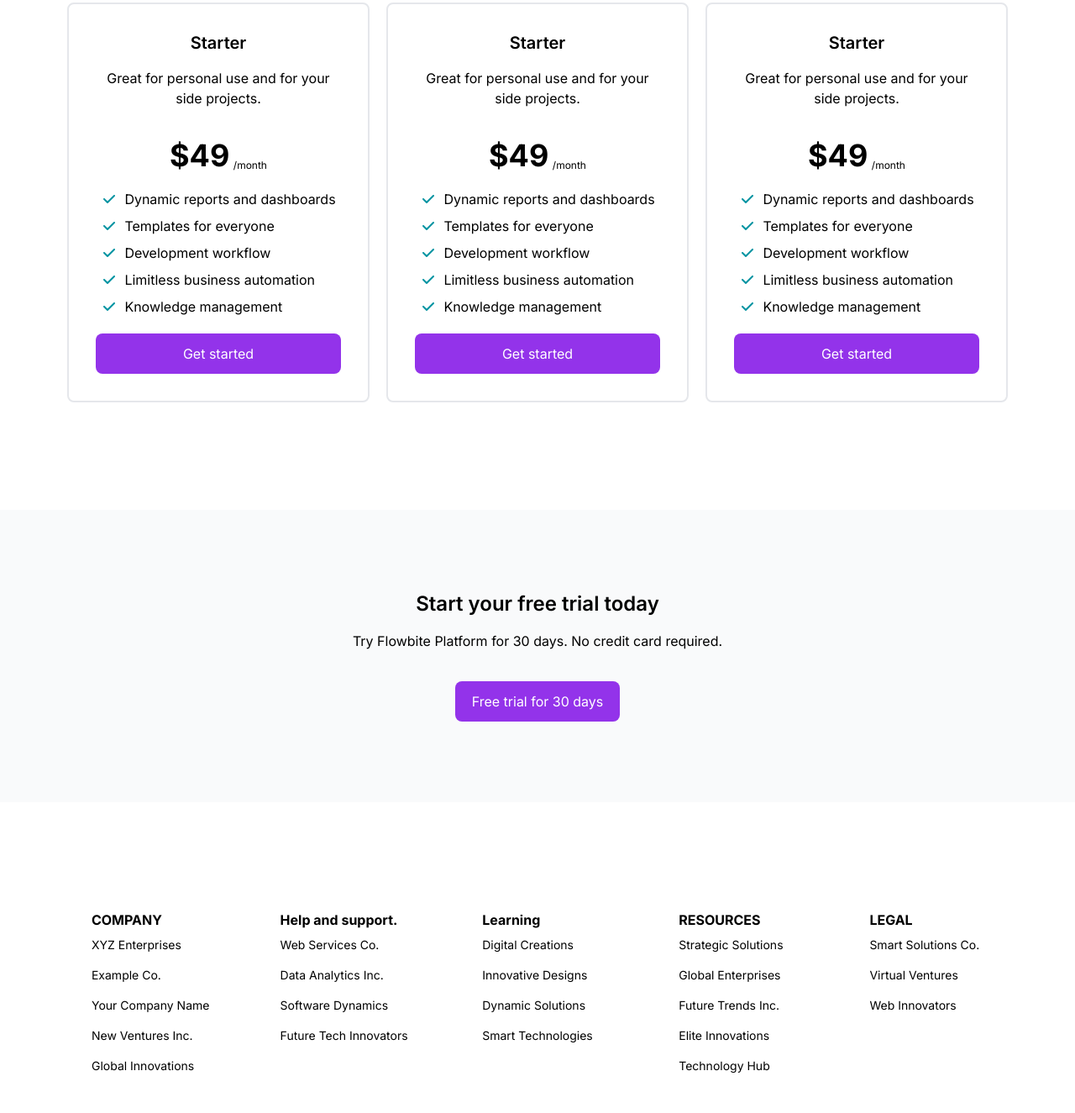
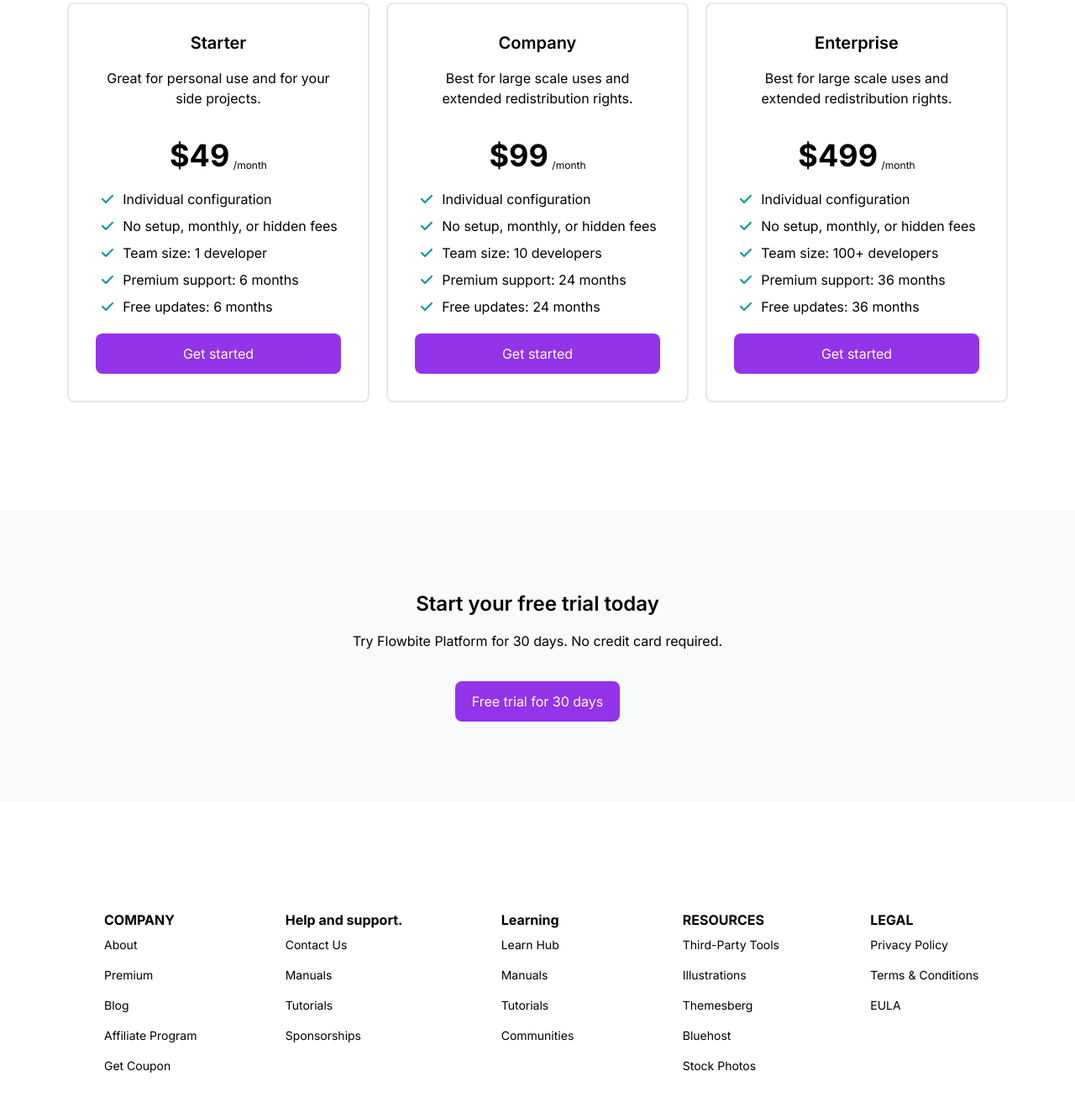
Before and after one commit to nilladri/Landwind, a plain HTML site: page index.html in a window 1280 px wide. Shown: the part 3155-4480 px from the top of the page at 84% size. Drawn offline with nearby package versions, Linux system fonts and the light colour scheme.

Commit message:
developer

```diff
--- a/index.html
+++ b/index.html
@@ -320,25 +320,25 @@
                 <ul class="space-y-2">
                     <li class="flex gap-2">
                         <img src="./images/icons/check.svg" alt="">
-                        <span>Dynamic reports and dashboards</span>
+                        <span>Individual configuration</span>
                     </li>
                     <li class="flex gap-2 mt-5">
                         <img src="./images/icons/check.svg" alt="">
-                        <span>Templates for everyone</span>
+                        <span>No setup, monthly, or hidden fees</span>
                     </li>
                     <li class="flex gap-2 mt-5">
                          <img src="./images/icons/check.svg" alt="">
-                        <span>Development workflow</span>
+                        <span>Team size: 1 developer</span>
                     </li>
 
                     <li class="flex gap-2 mt-5">
                         <img src="./images/icons/check.svg" alt="">
-                        <span>Limitless business automation</span>
+                        <span>Premium support: 6 months</span>
                     </li>
 
                     <li class="flex gap-2 mt-5">
                         <img src="./images/icons/check.svg" alt="">
-                        <span>Knowledge management</span>
+                        <span>Free updates: 6 months</span>
                     </li>
 
                 </ul>
@@ -346,35 +346,35 @@
             </div>
             <!-- card-two -->
             <div class="card border-2 p-[32px] flex flex-col items-center rounded-lg">
-                <h3 class="text-xl font-semibold ">Starter</h3>
+                <h3 class="text-xl font-semibold ">Company</h3>
 
-                <p class="py-[16px] text-center">Great for personal use and for your side projects.</p>
+                <p class="py-[16px] text-center">Best for large scale uses and extended redistribution rights.</p>
 
                 <div class="my-5">
-                    <h2 ><span class="text-4xl font-bold" >$49</span > <sub>/month</sub></h2>
+                    <h2 ><span class="text-4xl font-bold" >$99</span > <sub>/month</sub></h2>
                 </div>
                 <ul class="space-y-2">
                     <li class="flex gap-2">
                         <img src="./images/icons/check.svg" alt="">
-                        <span>Dynamic reports and dashboards</span>
+                        <span>Individual configuration</span>
                     </li>
                     <li class="flex gap-2 mt-5">
                         <img src="./images/icons/check.svg" alt="">
-                        <span>Templates for everyone</span>
+                        <span>No setup, monthly, or hidden fees</span>
                     </li>
                     <li class="flex gap-2 mt-5">
                          <img src="./images/icons/check.svg" alt="">
-                        <span>Development workflow</span>
+                        <span>Team size: 10 developers</span>
                     </li>
 
                     <li class="flex gap-2 mt-5">
                         <img src="./images/icons/check.svg" alt="">
-                        <span>Limitless business automation</span>
+                        <span>Premium support: 24 months</span>
                     </li>
 
                     <li class="flex gap-2 mt-5">
                         <img src="./images/icons/check.svg" alt="">
-                        <span>Knowledge management</span>
+                        <span>Free updates: 24 months</span>
                     </li>
 
                 </ul>
@@ -382,35 +382,35 @@
             </div>
             <!-- card-three -->
             <div class="card border-2 p-[32px] flex flex-col items-center rounded-lg">
-                <h3 class="text-xl font-semibold ">Starter</h3>
+                <h3 class="text-xl font-semibold ">Enterprise</h3>
 
-                <p class="py-[16px] text-center">Great for personal use and for your side projects.</p>
+                <p class="py-[16px] text-center">Best for large scale uses and extended redistribution rights.</p>
 
                 <div class="my-5">
-                    <h2 ><span class="text-4xl font-bold" >$49</span > <sub>/month</sub></h2>
+                    <h2 ><span class="text-4xl font-bold" >$499</span > <sub>/month</sub></h2>
                 </div>
                 <ul class="space-y-2">
                     <li class="flex gap-2">
                         <img src="./images/icons/check.svg" alt="">
-                        <span>Dynamic reports and dashboards</span>
+                        <span>Individual configuration</span>
                     </li>
                     <li class="flex gap-2 mt-5">
                         <img src="./images/icons/check.svg" alt="">
-                        <span>Templates for everyone</span>
+                        <span>No setup, monthly, or hidden fees</span>
                     </li>
                     <li class="flex gap-2 mt-5">
                          <img src="./images/icons/check.svg" alt="">
-                        <span>Development workflow</span>
+                        <span>Team size: 100+ developers</span>
                     </li>
 
                     <li class="flex gap-2 mt-5">
                         <img src="./images/icons/check.svg" alt="">
-                        <span>Limitless business automation</span>
+                        <span>Premium support: 36 months</span>
                     </li>
 
                     <li class="flex gap-2 mt-5">
                         <img src="./images/icons/check.svg" alt="">
-                        <span>Knowledge management</span>
+                        <span>Free updates: 36 months</span>
                     </li>
 
                 </ul>
@@ -453,43 +453,44 @@
 
 <div>
     <p class="font-bold">COMPANY</p>
-    <p class="py-2 text-sm">XYZ Enterprises</p>
-    <p class="py-2 text-sm">Example Co.</p>
-    <p class="py-2 text-sm">Your Company Name</p>
-    <p class="py-2 text-sm">New Ventures Inc.</p>
-    <p class="py-2 text-sm">Global Innovations</p>
+    <p class="py-2 text-sm">About</p>
+    <p class="py-2 text-sm">Premium</p>
+    <p class="py-2 text-sm">Blog</p>
+    <p class="py-2 text-sm">Affiliate Program</p>
+    <p class="py-2 text-sm">Get Coupon</p>
 </div>
 
 <div>
     <p class="font-bold">Help and support.</p>
-    <p class="py-2 text-sm">Web Services Co.</p>
-    <p class="py-2 text-sm">Data Analytics Inc.</p>
-    <p class="py-2 text-sm">Software Dynamics</p>
-    <p class="py-2 text-sm">Future Tech Innovators</p>
+    <p class="py-2 text-sm">Contact Us</p>
+    <p class="py-2 text-sm">Manuals</p>
+    <p class="py-2 text-sm">Tutorials</p>
+    <p class="py-2 text-sm">Sponsorships</p>
 </div>
 
 <div>
     <p class="font-bold">Learning</p>
-    <p class="py-2 text-sm">Digital Creations</p>
-    <p class="py-2 text-sm">Innovative Designs</p>
-    <p class="py-2 text-sm">Dynamic Solutions</p>
-    <p class="py-2 text-sm">Smart Technologies</p>
+    <p class="py-2 text-sm">Learn Hub</p>
+    <p class="py-2 text-sm">Manuals</p>
+    <p class="py-2 text-sm">Tutorials</p>
+    <p class="py-2 text-sm">Communities</p>
+
 </div>
 
 <div>
     <p class="font-bold">RESOURCES</p>
-    <p class="py-2 text-sm">Strategic Solutions</p>
-    <p class="py-2 text-sm">Global Enterprises</p>
-    <p class="py-2 text-sm">Future Trends Inc.</p>
-    <p class="py-2 text-sm">Elite Innovations</p>
-    <p class="py-2 text-sm">Technology Hub</p>
+    <p class="py-2 text-sm">Third-Party Tools</p>
+    <p class="py-2 text-sm">Illustrations</p>
+    <p class="py-2 text-sm">Themesberg</p>
+    <p class="py-2 text-sm">Bluehost</p>
+    <p class="py-2 text-sm">Stock Photos</p>
 </div>
 
 <div>
     <p class="font-bold">LEGAL</p>
-    <p class="py-2 text-sm">Smart Solutions Co.</p>
-    <p class="py-2 text-sm">Virtual Ventures</p>
-    <p class="py-2 text-sm">Web Innovators</p>
+    <p class="py-2 text-sm">Privacy Policy</p>
+    <p class="py-2 text-sm">Terms & Conditions</p>
+    <p class="py-2 text-sm">EULA</p>
 </div>
 
 
```
